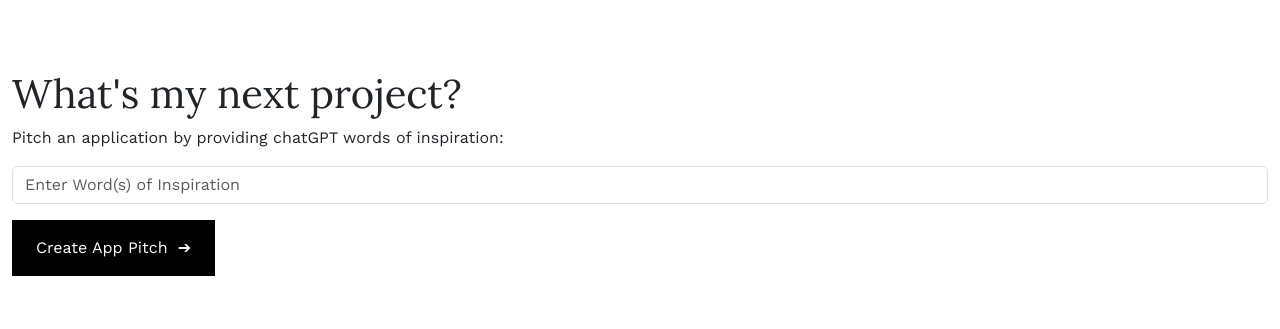
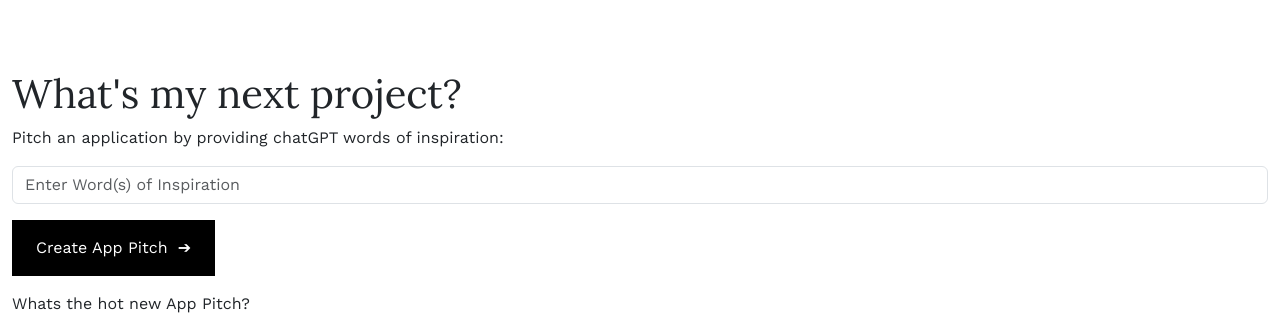
Before and after one commit to cmorinster/Personal_Website, a React (Create React App) app: page /work in a window 1280 px wide. Shown: the part 1169-1498 px from the top of the page. Before the commit the page ends 1461 px from the top, so only its background shows below. Built offline with nearby package versions, Linux system fonts and the light colour scheme.

Commit message:
added text before app pitch

```diff
--- a/src/views/Contact.jsx
+++ b/src/views/Contact.jsx
@@ -12,6 +12,10 @@ export default function Contact() {
                 </a>
 
       </div>
+      <div className="row m-5">
+
+
+      </div>
     </div>
   )
 }
--- a/src/views/Work.jsx
+++ b/src/views/Work.jsx
@@ -114,9 +114,10 @@ export default function Work() {
 
 
             </form>
-            {pitch&&
+            {pitch?
             <p>{pitch}</p>
-
+            :
+            <p>Whats the hot new App Pitch?</p>
             }
 
         </div>
```
